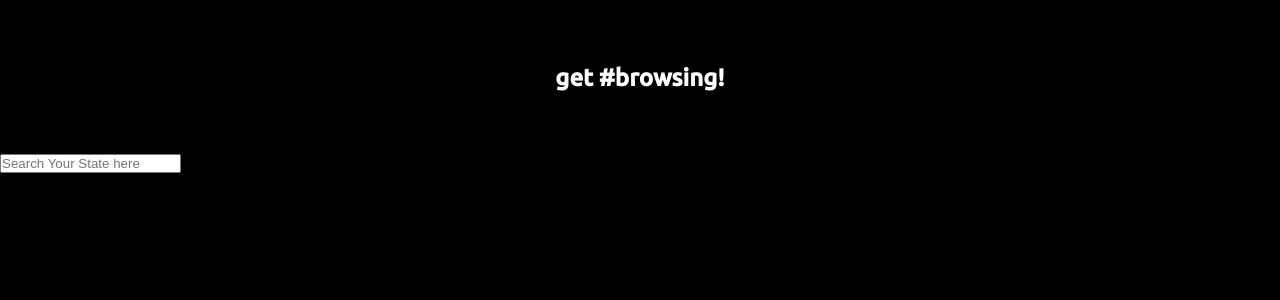
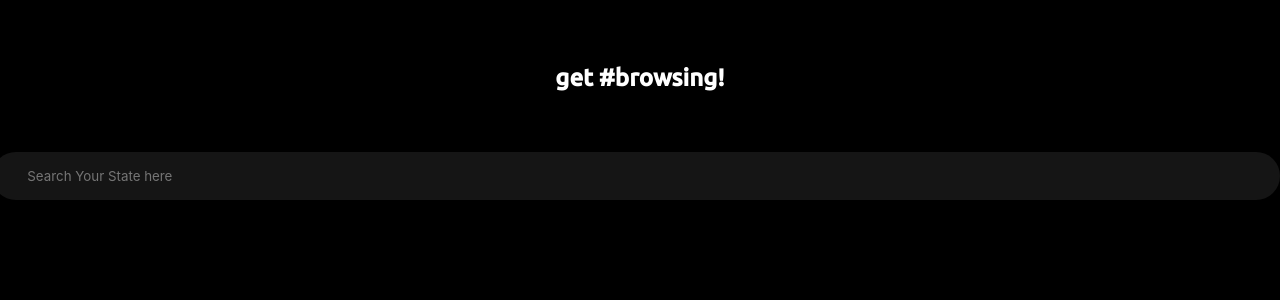
Before and after one commit to Dtech-Dbug/B-4-U, a Next.js app in the folder client/: page /browse in a window 1280 px wide. Shown: the top 300 px of the page. Built offline with nearby package versions, Linux system fonts and the light colour scheme; a web font is replaced by a local one.

Commit message:
update : added className to style the UI elements

```diff
--- a/client/pages/browse.js
+++ b/client/pages/browse.js
@@ -7,15 +7,13 @@ function browse() {
       <header className={styles.headerContainer}>
         <h3 className={styles.header}>get #browsing!</h3>
       </header>
-
       {/* <div className={styles.cardGallery}>
         <CARD info=" Education" />
         <CARD info="Entertainment" />
         <CARD info="Sports" />
         <CARD info="Comedy" />
       </div> */}
-
-      <div className="state-search-input">
+      <div className={styles.searchInput}>
         <i class="fa fa-search"></i>
         <input type="text" placeholder="Search Your State here"></input>
       </div>
```
